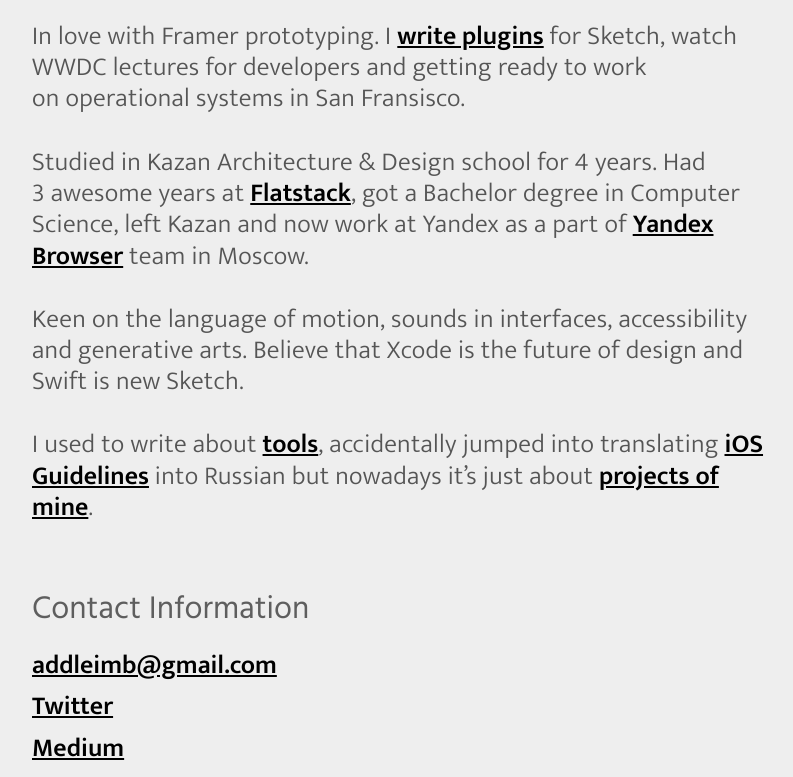
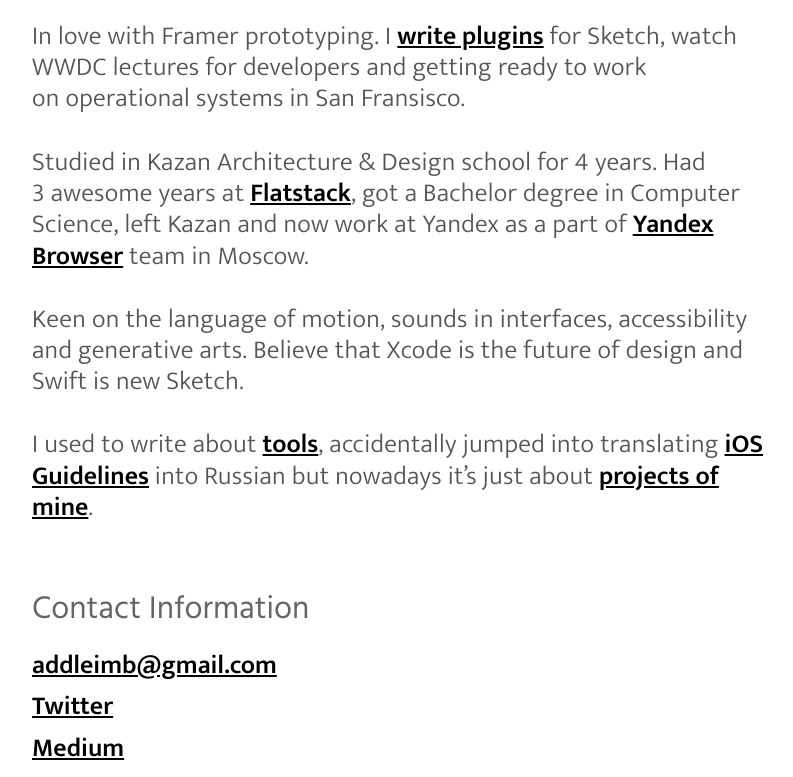
Before and after one commit to timurnurutdinov/timeline, a plain HTML site: page index.html in a window 1280 px wide. Shown: the part 285-1062 px from the top of the page, without its empty margins (238-1031 px from the left). Drawn offline with Linux system fonts and the light colour scheme.

Commit message:
Updated bg color

```diff
--- a/scss/style.scss
+++ b/scss/style.scss
@@ -136,7 +136,7 @@ p {
 }
 
 body {
-  background-color: #EEE;
+  background-color: #FFF;
 
 	$h1-padding-bottom-map: (576px: 60px, 1000px: 100px, 1600px: 120px);
   @include poly-fluid-sizing('padding-bottom', $h1-padding-bottom-map);
```
Also changed, not shown: css/style.css.
